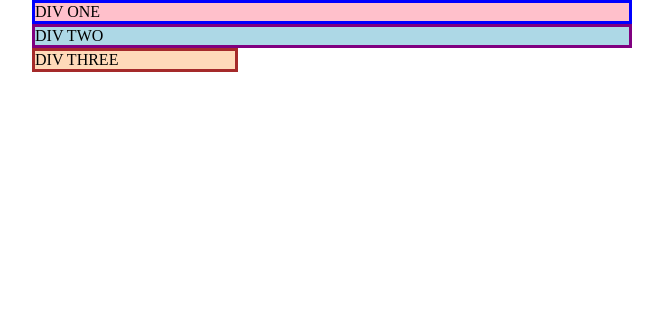
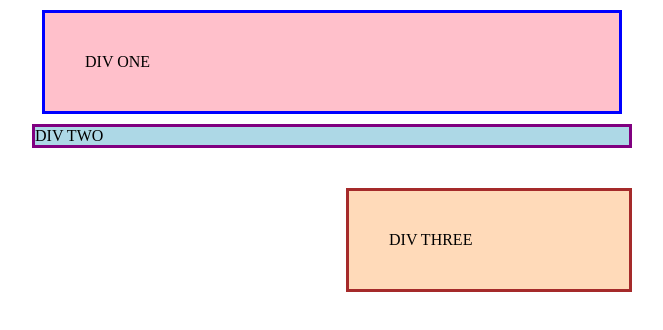
Before and after one commit to dmeskhi/css-exercises, a plain HTML site: page margin-and-padding/01-margin-and-padding-1/index.html in a window 1280 px wide. Shown: the whole page, without its empty margins (308-971 px from the left). Drawn offline with Linux system fonts and the light colour scheme.

Commit message:
Modify style.css to get the desired result

```diff
--- a/margin-and-padding/01-margin-and-padding-1/style.css
+++ b/margin-and-padding/01-margin-and-padding-1/style.css
@@ -7,15 +7,15 @@ body {
   background: pink;
   border: 3px solid blue;
   /* CHANGE ME */
-  padding: 0px;
-  margin: 0px;
+  padding: 40px;
+  margin: 10px;
 }
 
 .two {
   background: lightblue;
   border: 3px solid purple;
   /* CHANGE ME */
-  margin-bottom: 0px;
+  margin-bottom: 40px;
 }
 
 .three {
@@ -23,6 +23,6 @@ body {
   border: 3px solid brown;
   width: 200px;
   /* CHANGE ME */
-  padding: 0px;
-  margin-left: 0px;
+  padding: 40px;
+  margin-left: auto;
 }
```
